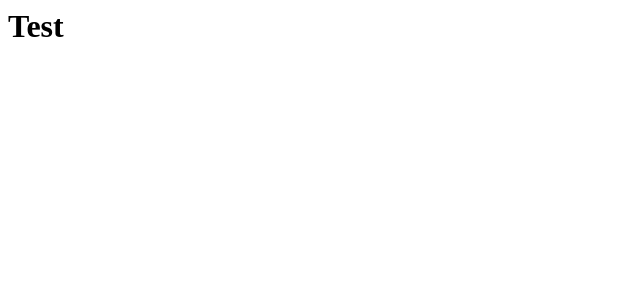
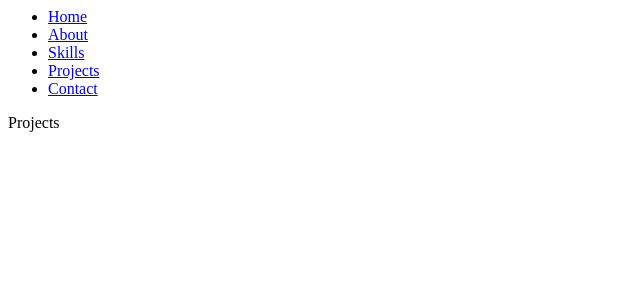
Before and after one commit to sji99/website, a React app: page /projects in a window 1280 px wide. Shown: the top 300 px of the page, without its empty margins (0-640 px from the left). Built offline with nearby package versions, Linux system fonts and the light colour scheme.

Commit message:
Implemented a simple Navigation bar using react-router-dom v6

```diff
--- a/package.json
+++ b/package.json
@@ -24,6 +24,7 @@
     "@babel/preset-react": "^7.16.0",
     "react": "^17.0.2",
     "react-dom": "^17.0.2",
+    "react-router-dom": "^6.0.2",
     "webpack-cli": "^4.9.1",
     "webpack-dev-server": "^4.5.0"
   },
--- a/src/App.js
+++ b/src/App.js
@@ -1,9 +1,26 @@
 import React from "react";
+import { BrowserRouter as Router, Route, Routes } from "react-router-dom";
 
-const App = () => (
-  <div>
-    <h1>Test</h1>
-  </div>
-);
+import Nav from "./components/Nav";
+import Home from "./components/Home";
+import About from "./components/About";
+import Skills from "./components/Skills";
+import Projects from "./components/Projects";
+import Contact from "./components/Contact";
+
+function App() {
+    return (
+        <Router>
+            <Nav />
+            <Routes>
+                <Route path="/" element={<Home/>} />
+                <Route path="/about" element={<About/>} />
+                <Route path="/skills" element={<Skills/>} />
+                <Route path="/projects" element={<Projects/>} />
+                <Route path="/contact" element={<Contact/>} />
+            </Routes>
+        </Router>
+    )
+}
 
 export default App;
--- /dev/null
+++ b/src/components/About.js
@@ -0,0 +1,9 @@
+import React from "react";
+
+const About = () => (
+    <div>
+        <p>About</p>
+    </div>
+)
+
+export default About;
--- /dev/null
+++ b/src/components/Contact.js
@@ -0,0 +1,9 @@
+import React from "react";
+
+const Contact = () => (
+    <div>
+        <p>Contact</p>
+    </div>
+)
+
+export default Contact;
--- /dev/null
+++ b/src/components/Home.js
@@ -0,0 +1,9 @@
+import React from "react";
+
+const Home = () => (
+    <div>
+        <p>Home</p>
+    </div>
+)
+
+export default Home;
--- /dev/null
+++ b/src/components/Nav.js
@@ -0,0 +1,16 @@
+import React from "react";
+import { Link } from "react-router-dom"
+
+const Nav = () => (
+    <div>
+        <ul>
+            <li><Link to='/'>Home</Link></li>
+            <li><Link to='/about'>About</Link></li>
+            <li><Link to='/skills'>Skills</Link></li>
+            <li><Link to='/projects'>Projects</Link></li>
+            <li><Link to='/contact'>Contact</Link></li>
+        </ul>
+    </div>
+)
+
+export default Nav;
--- /dev/null
+++ b/src/components/Projects.js
@@ -0,0 +1,9 @@
+import React from "react";
+
+const Projects = () => (
+    <div>
+        <p>Projects</p>
+    </div>
+)
+
+export default Projects;
--- /dev/null
+++ b/src/components/Skills.js
@@ -0,0 +1,9 @@
+import React from "react";
+
+const Skills = () => (
+    <div>
+        <p>Skills</p>
+    </div>
+)
+
+export default Skills;
```
Also changed, not shown: 1 other file (tests, documents, lock files or other folders).
